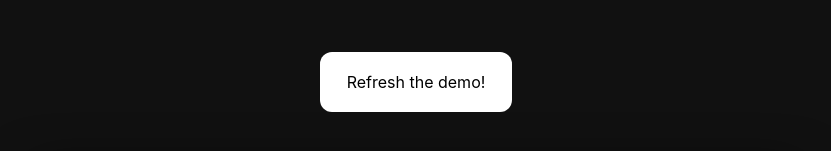
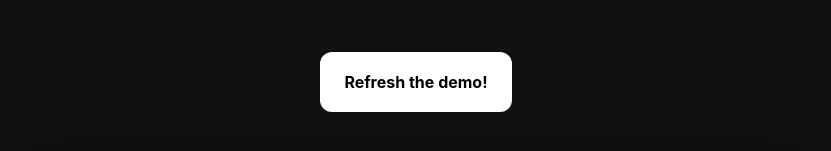
Before and after one commit to LeoTeeuwen/Personal-Website, a Next.js app: page /demos/pageElementModifier in a window 1280 px wide. Shown: the part 394-545 px from the top of the page, without its empty margins (224-1055 px from the left). Built offline with nearby package versions, Linux system fonts and the light colour scheme.

Commit message:
Font bolding (doing this for stash purposes)

```diff
--- a/app/demos/pageElementModifier/page.tsx
+++ b/app/demos/pageElementModifier/page.tsx
@@ -62,7 +62,7 @@ export default function PageElementModifier() {
             </div>
 
             <div className='px-4 bg-[#FFFFFF] rounded-xl flex mx-auto min-h-15 max-w-[15%] items-center justify-center mt-[5%]'>
-                <button onClick={refreshDemo} className='text-black'>Refresh the demo!</button>
+                <button onClick={refreshDemo} className='text-black font-bold'>Refresh the demo!</button>
             </div>
 
             <div className="viewport-container">
```
